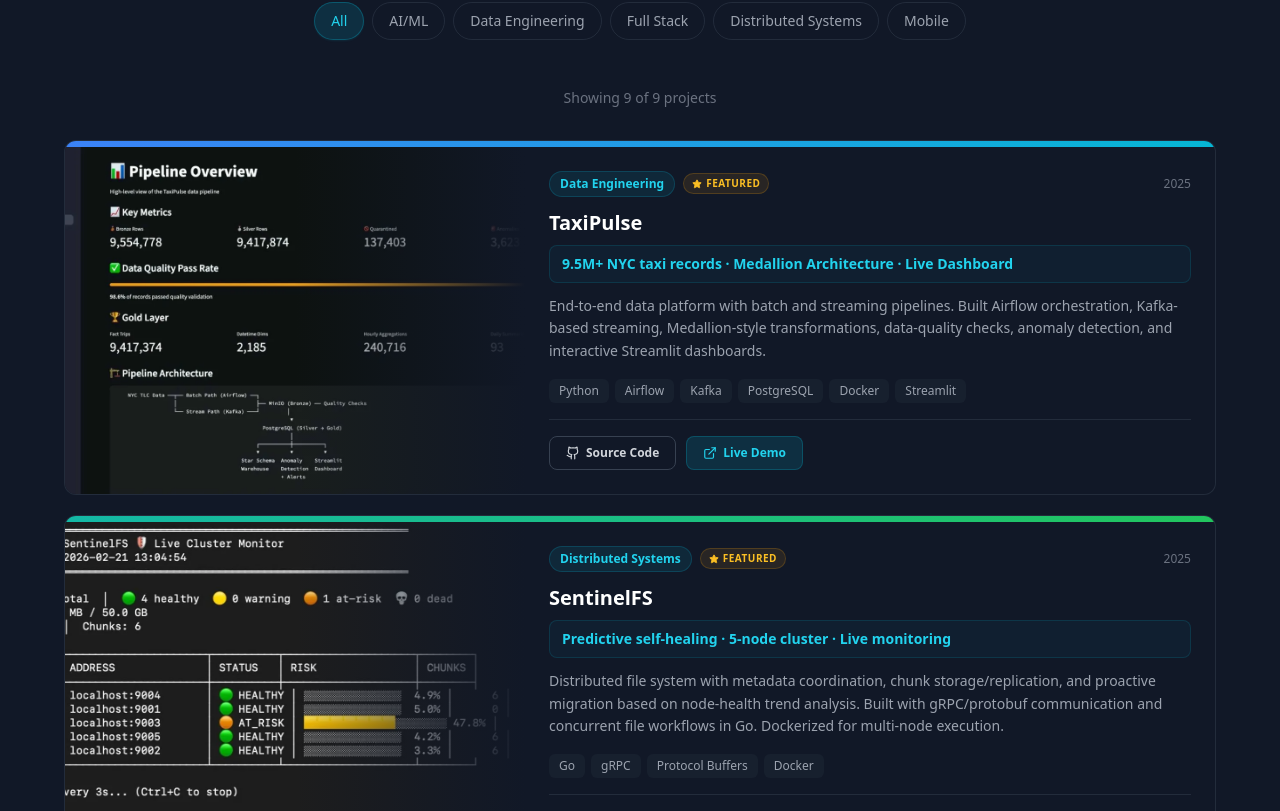
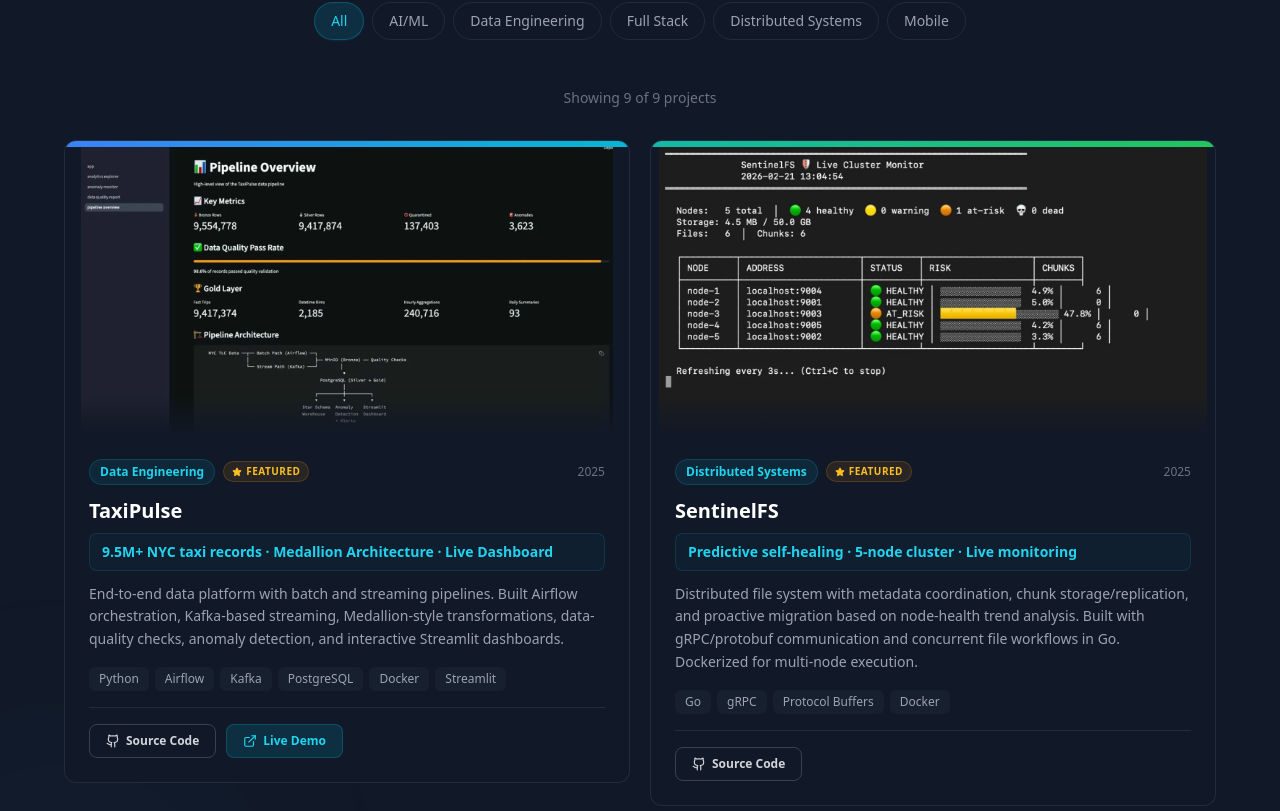
Before and after one commit to srujankothuri/srujankothuri-portfolio, a React (Vite) app: page / in a window 1280 px wide. Shown: the part 5689-6500 px from the top of the page. Built offline with nearby package versions, Linux system fonts and the light colour scheme.

Commit message:
style(projects): change featured cards to image-on-top layout, show full images

```diff
--- a/src/components/Projects.tsx
+++ b/src/components/Projects.tsx
@@ -291,7 +291,7 @@ const RegularCard = ({
   </motion.div>
 );
 
-// Featured project card — wider with image
+// Featured project card — full width image on top, content below
 const FeaturedCard = ({
   project,
   theme,
@@ -303,7 +303,7 @@ const FeaturedCard = ({
 }) => (
   <motion.div
     key={project.title}
-    className="relative group md:col-span-2 lg:col-span-2"
+    className="relative group"
     initial={{ opacity: 0, y: 20 }}
     animate={{ opacity: 1, y: 0 }}
     transition={{ delay: i * 0.1, duration: 0.5 }}
@@ -323,38 +323,32 @@ const FeaturedCard = ({
       }`}
     >
       <div className={`h-1.5 w-full bg-gradient-to-r ${project.gradient}`} />
-      <div className="flex flex-col md:flex-row">
-        {/* Image */}
+
+      {/* Full width image */}
       {project.image && (
-          <div className="md:w-2/5 relative overflow-hidden">
+        <div className="relative overflow-hidden">
           <img
             src={project.image}
             alt={project.title}
-              className="w-full h-56 md:h-full object-cover transition-transform duration-500 group-hover:scale-105"
+            className="w-full max-h-72 object-contain transition-transform duration-500 group-hover:scale-[1.03]"
+            style={{
+              backgroundColor:
+                theme === "dark" ? "#111827" : "#f3f4f6",
+            }}
           />
+          {/* Bottom fade */}
           <div
-              className={`absolute inset-0 ${
+            className={`absolute bottom-0 left-0 right-0 h-10 ${
               theme === "dark"
-                  ? "bg-gradient-to-r from-transparent via-transparent to-gray-900 hidden md:block"
-                  : "bg-gradient-to-r from-transparent via-transparent to-white hidden md:block"
-              }`}
-            />
-            <div
-              className={`absolute inset-0 md:hidden ${
-                theme === "dark"
-                  ? "bg-gradient-to-t from-gray-900 via-transparent to-transparent"
-                  : "bg-gradient-to-t from-white via-transparent to-transparent"
+                ? "bg-gradient-to-t from-gray-900 to-transparent"
+                : "bg-gradient-to-t from-white to-transparent"
             }`}
           />
         </div>
       )}
 
       {/* Content */}
-        <div
-          className={`flex-1 p-6 flex flex-col ${
-            project.image ? "md:w-3/5" : ""
-          }`}
-        >
+      <div className="p-6">
         {/* Top row */}
         <div className="flex flex-wrap items-center gap-2 mb-3">
           <span
@@ -415,7 +409,7 @@ const FeaturedCard = ({
 
         {/* Description */}
         <p
-            className={`text-sm leading-relaxed mb-4 flex-grow ${
+          className={`text-sm leading-relaxed mb-4 ${
             theme === "dark" ? "text-gray-400" : "text-gray-600"
           }`}
         >
@@ -440,7 +434,7 @@ const FeaturedCard = ({
 
         {/* Action buttons */}
         <div
-            className={`flex items-center gap-2.5 pt-4 mt-auto border-t ${
+          className={`flex items-center gap-2.5 pt-4 border-t ${
             theme === "dark" ? "border-gray-700/50" : "border-gray-200"
           }`}
         >
@@ -474,7 +468,6 @@ const FeaturedCard = ({
               Live Demo
             </a>
           )}
-          </div>
         </div>
       </div>
     </div>
```
Lines whose indentation alone changed are shown as unchanged.
